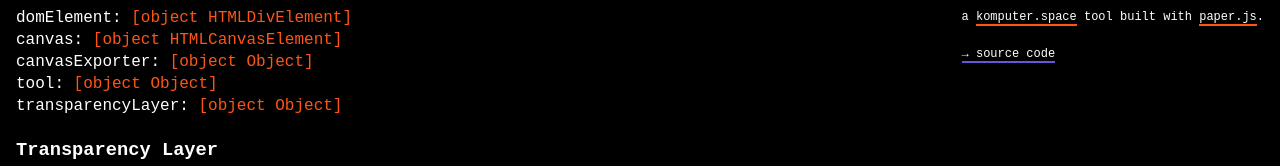
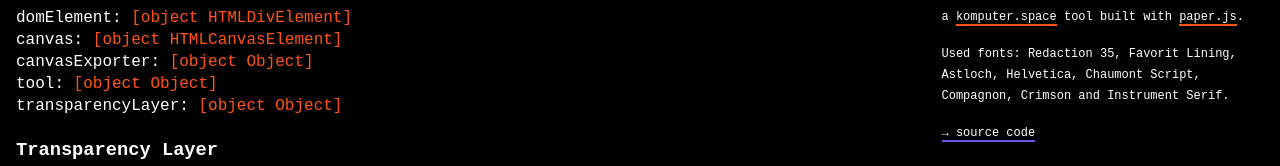
Before and after one commit to komputer-space/type-komputer, a website built with Vite: page index.html in a window 1280 px wide. Shown: the part 115-281 px from the top of the page. Built offline with nearby package versions, Linux system fonts and the light colour scheme; files whose address does not match are found by name.

Commit message:
add font note

```diff
--- a/index.html
+++ b/index.html
@@ -21,6 +21,10 @@
             <p>
               a <a href="https://komputer.space">komputer.space</a> tool built
               with <a href="https://paperjs.org/">paper.js</a>.
+            </p>
+            <p>
+              Used fonts: Redaction 35, Favorit Lining, Astloch, Helvetica,
+              Chaumont Script, Compagnon, Crimson and Instrument Serif.
             </p>
             <p>
               <a
```
